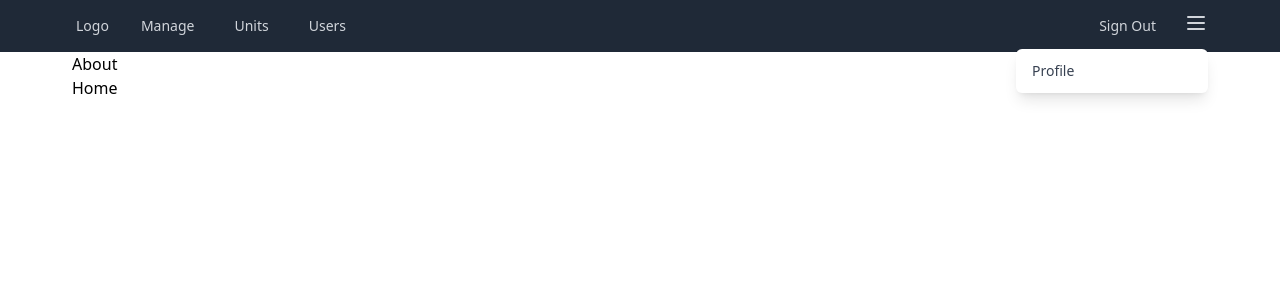
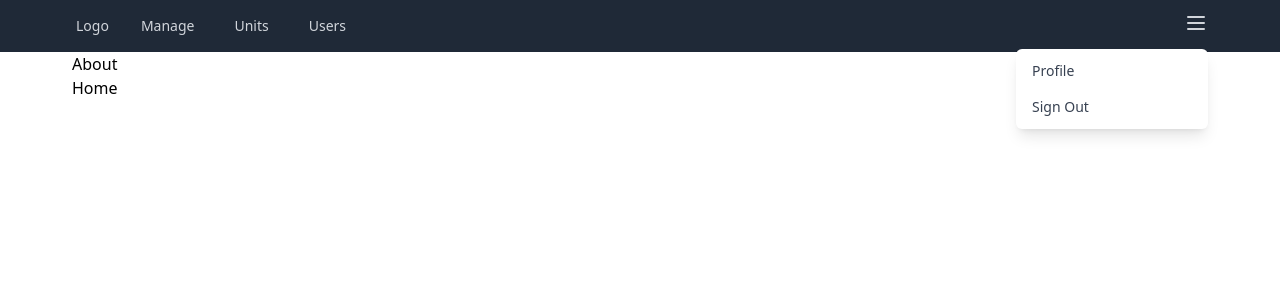
Before and after one commit to kevintdao/hvac-erecords, a Next.js app in the folder client/: page / in a window 1280 px wide. Both pictures are taken after a click on the button "Open User Menu". Shown: the top 300 px of the page. Built offline with nearby package versions, Linux system fonts and the light colour scheme.

Commit message:
Add different options based on logged in status

```diff
--- a/client/components/NavBar.jsx
+++ b/client/components/NavBar.jsx
@@ -4,6 +4,7 @@ import { MenuIcon } from '@heroicons/react/outline'
 
 export default function NavBar(props) {
   const role = props.role;
+  const isLoggedIn = true;
 
   function MaintenanceCompanyLinks(){
     return (
@@ -39,19 +40,49 @@ export default function NavBar(props) {
     )
   }
 
-  function SignedInButtons(){
+  function NotSignedInOptions(){
     return (
       <div>
-
+        <a href="" className='text-gray-300 hover:bg-gray-700 hover:text-white px-3 py-2 text-sm font-medium rounded'>Login</a>
+        <a href="" className='text-gray-300 hover:bg-gray-700 hover:text-white px-3 py-2 text-sm font-medium rounded'>Sign Up</a>
       </div>
     )
   }
 
-  function NotSignedInButtons(){
+  function MenuDropdown(){
     return (
-      <div>
+      <Menu as="div" className="ml-3 relative">
+        <div>
+          <Menu.Button className="">
+            <span className='sr-only'>Open User Menu</span>
+            <MenuIcon className='block h-6 w-6 text-gray-300 hover:text-white'/>
+          </Menu.Button>
+        </div>
 
-      </div>
+        <Menu.Items className="origin-top-right absolute right-0 mt-2 w-48 rounded-md shadow-lg py-1 bg-white">
+          <Menu.Item>
+            {({ active }) => (
+              <a
+                href=""
+                className={`${active && 'bg-gray-100'} block px-4 py-2 text-sm text-gray-700`}
+              >
+                Profile
+              </a>
+            )}
+          </Menu.Item>
+
+          <Menu.Item>
+            {({ active }) => (
+              <a
+                href=""
+                className={`${active && 'bg-gray-100'} block px-4 py-2 text-sm text-gray-700`}
+              >
+                Sign Out
+              </a>
+            )}
+          </Menu.Item>
+        </Menu.Items>
+      </Menu>
     )
   }
 
@@ -73,31 +104,9 @@ export default function NavBar(props) {
 
           {/* right */}
           <div className='flex space-x-4 items-center'>
-            {/* profile settings */}
-            <a href="" className='text-gray-300 hover:bg-gray-700 hover:text-white px-3 py-2 text-sm font-medium rounded'>Sign Out</a>
 
             {/* display buttons based on log in status */}
-            <Menu as="div" className="ml-3 relative">
-              <div>
-                <Menu.Button className="">
-                  <span className='sr-only'>Open User Menu</span>
-                  <MenuIcon className='block h-6 w-6 text-gray-300 hover:text-white'/>
-                </Menu.Button>
-              </div>
-
-              <Menu.Items className="origin-top-right absolute right-0 mt-2 w-48 rounded-md shadow-lg py-1 bg-white">
-                <Menu.Item>
-                  {({ active }) => (
-                    <a
-                      href=""
-                      className={`${active && 'bg-gray-100'} block px-4 py-2 text-sm text-gray-700`}
-                    >
-                      Profile
-                    </a>
-                  )}
-                </Menu.Item>
-              </Menu.Items>
-            </Menu>
+            { isLoggedIn ? <MenuDropdown /> : <NotSignedInOptions />}
           </div>
         </div>
       </div>
```
